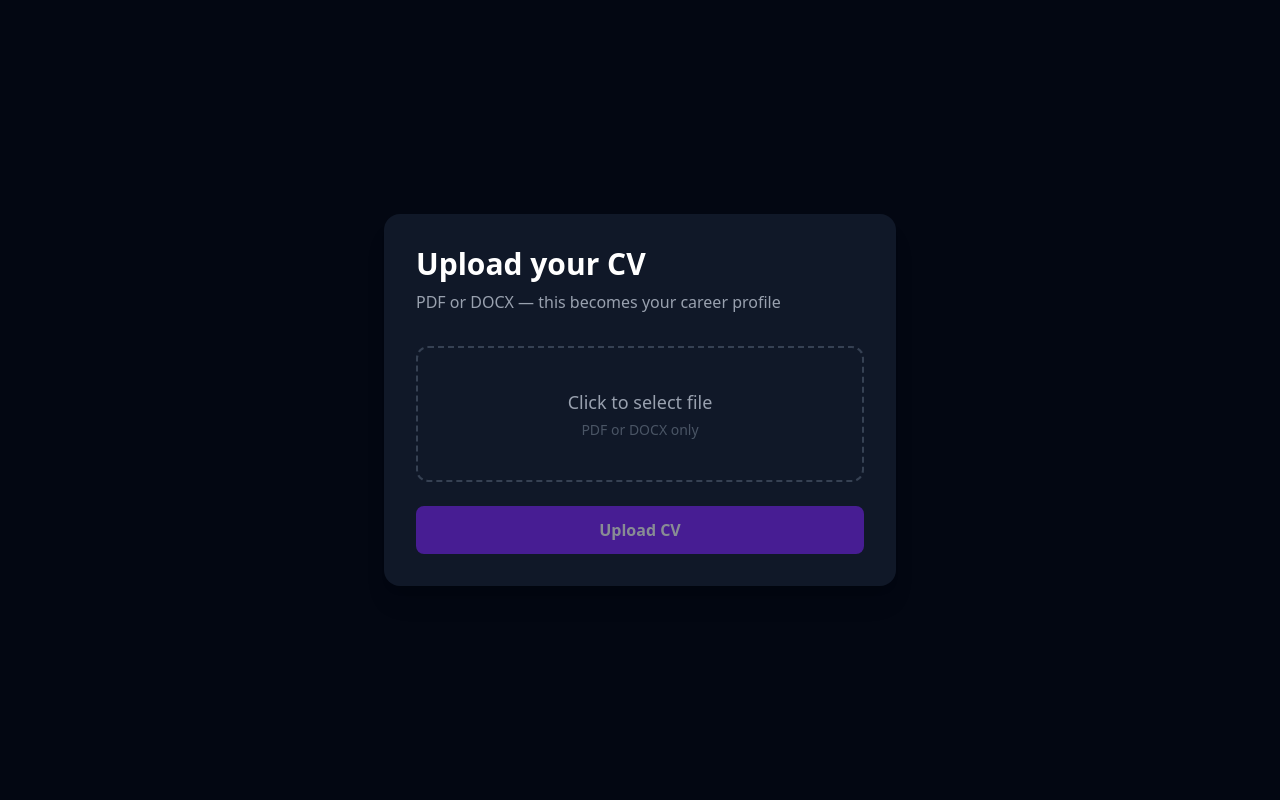
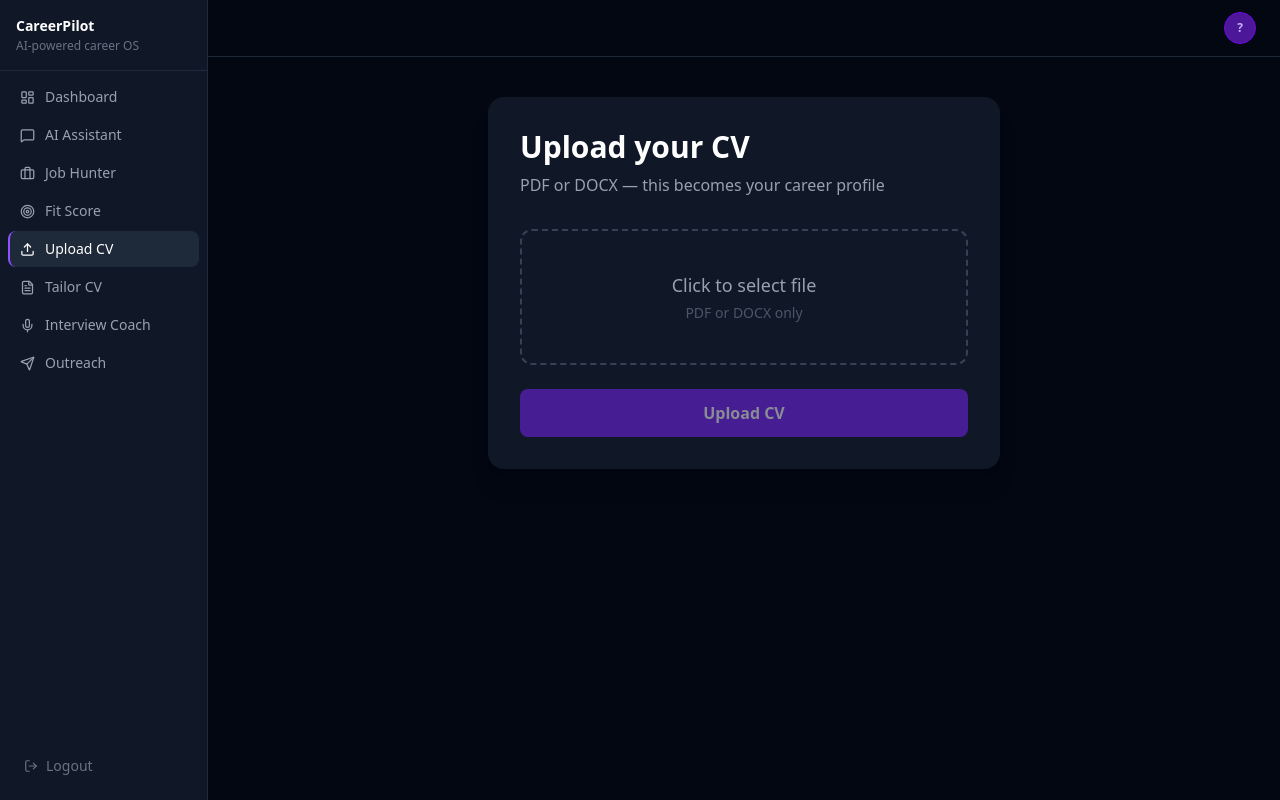
Before and after one commit to ayeshamashiat/CareerPilor_CodeSprint, a React app in the folder frontend/: page /cv-upload in a window 1280 px wide. Built offline with nearby package versions, Linux system fonts and the light colour scheme; the HTML template or start-up script is replaced by a standard one.

Commit message:
Add layout to cv-upload page

```diff
--- a/frontend/src/pages/CVUpload.jsx
+++ b/frontend/src/pages/CVUpload.jsx
@@ -3,6 +3,7 @@
 import axios from 'axios'
 import useAuthStore from '../store/authStore'
 import toast from 'react-hot-toast'
+import Layout from '../components/Layout'
 
 export default function CVUpload() {
   const navigate = useNavigate()
@@ -43,7 +44,8 @@
   }
 
   return (
-    <div className="min-h-screen bg-gray-950 flex items-center justify-center px-4">
+    <Layout>
+      <div className="flex items-center justify-center px-4 py-10">
         <div className="w-full max-w-lg bg-gray-900 rounded-2xl p-8 shadow-xl">
           <h1 className="text-3xl font-bold text-white mb-2">Upload your CV</h1>
           <p className="text-gray-400 mb-8">PDF or DOCX — this becomes your career profile</p>
@@ -128,5 +130,6 @@
           )}
         </div>
       </div>
+    </Layout>
   )
 }
```
Lines whose indentation alone changed are shown as unchanged.
